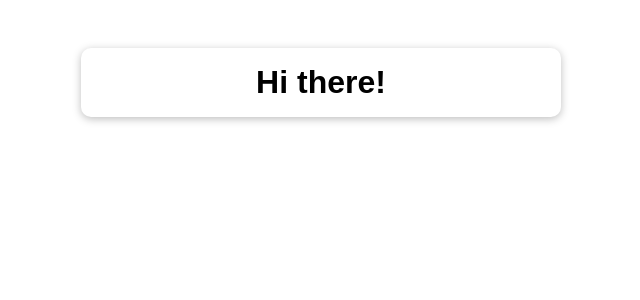
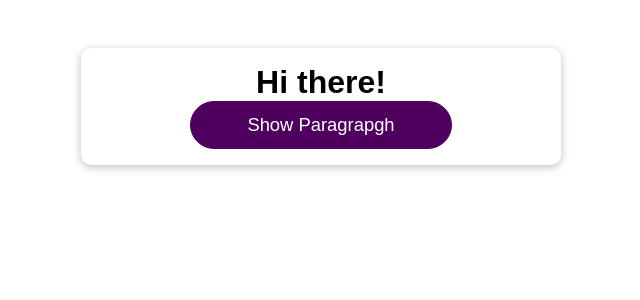
Before and after one commit to RahafAl0/React-Playground, a React (Create React App) app in the folder simple-app/: page / in a window 1280 px wide. Shown: the top 300 px of the page, without its empty margins (319-959 px from the left). Built offline with nearby package versions, Linux system fonts and the light colour scheme.

Commit message:
components update

```diff
--- a/simple-app/src/App.js
+++ b/simple-app/src/App.js
@@ -1,11 +1,19 @@
-import React from 'react';
-
+import React, { useState } from 'react';
+import Button from './components/UI/Button/Button'
 import './App.css';
 
 function App() {
+  const [showParagraph, setShowParagraph] = useState(false)
+
+  const toggleParagraphHandler = () => {
+    setShowParagraph((prevShowParagrapgh) => !prevShowParagrapgh);
+  }
+
   return (
     <div className="app">
       <h1>Hi there!</h1>
+      {showParagraph && <p>This is new!</p>}
+      <Button onClick={toggleParagraphHandler}>Show Paragrapgh</Button>
     </div>
   );
 }
```
